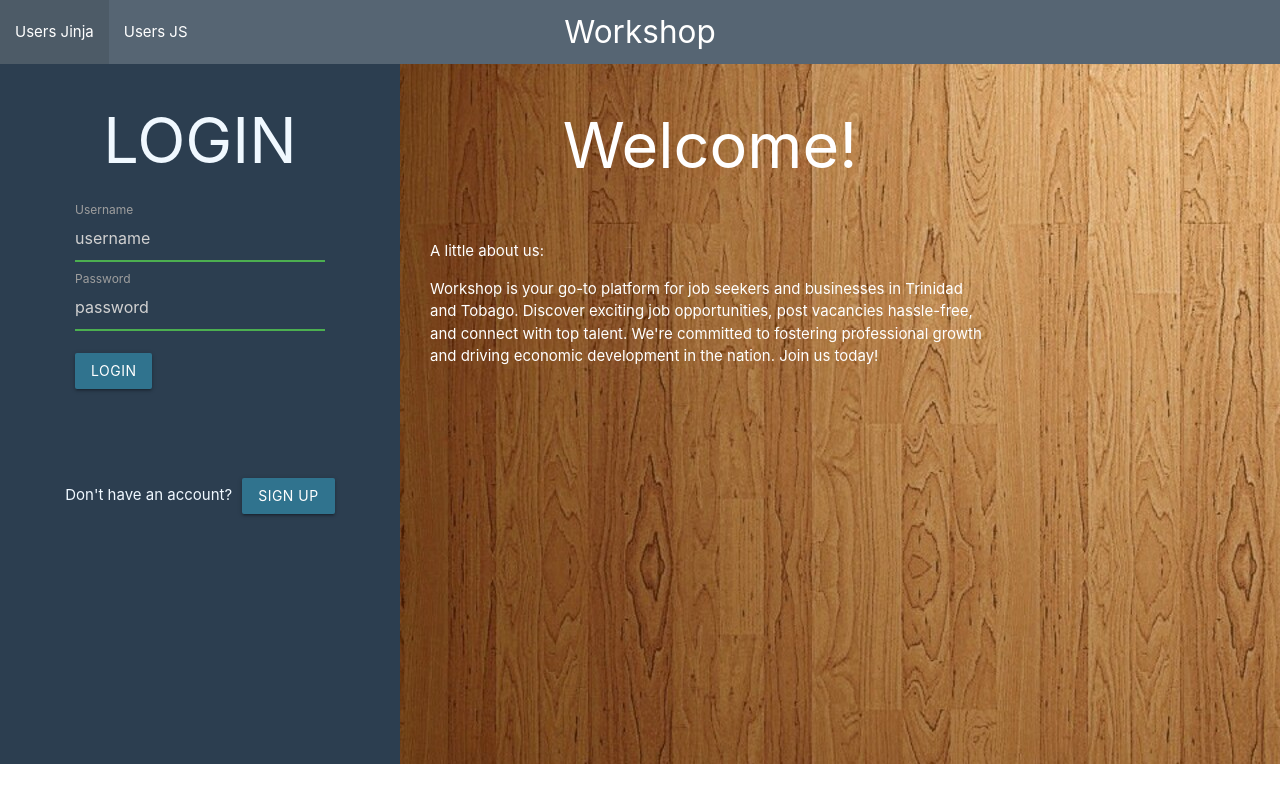
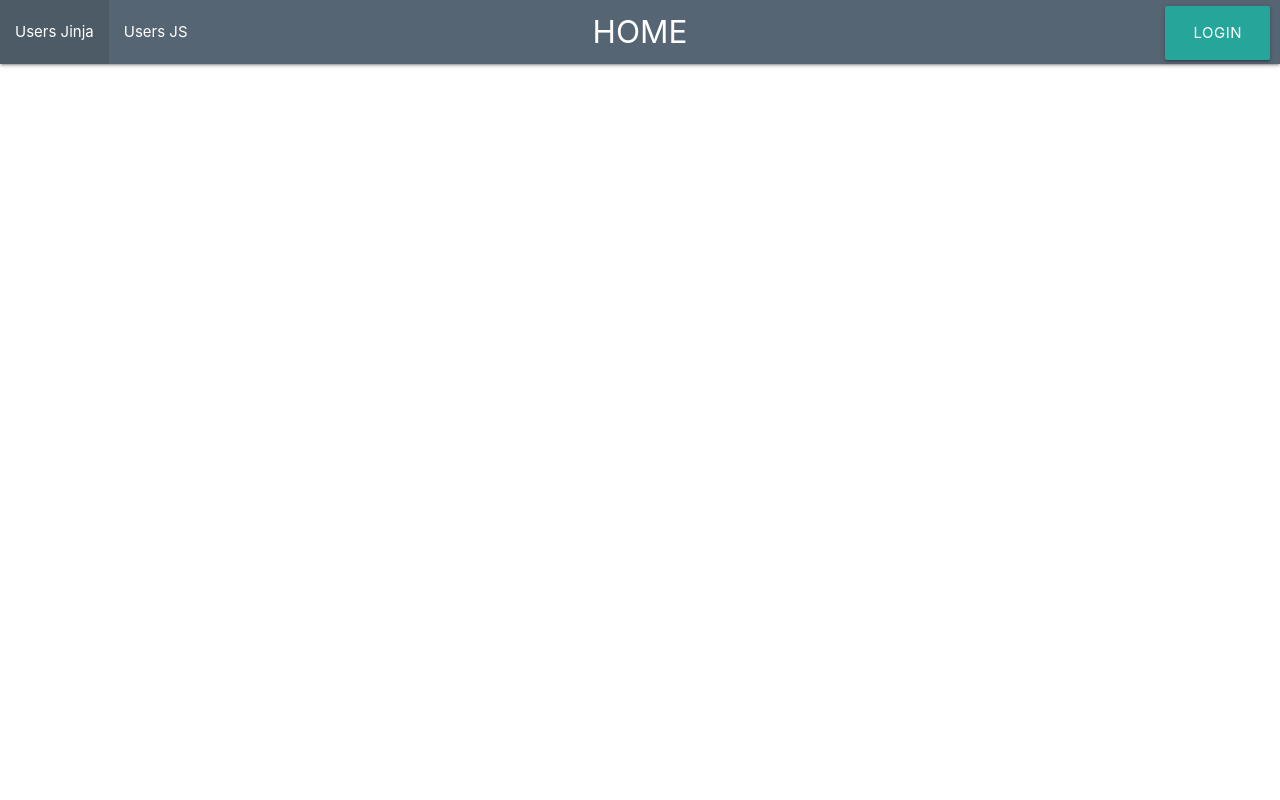
Before and after one commit to quanafoon/WorkShop, a Flask app: page / in a window 1280 px wide. Run offline with Flask 3, Linux system fonts and the light colour scheme.

Commit message:
home page appears first

```diff
--- a/App/templates/layout.html
+++ b/App/templates/layout.html
@@ -28,11 +28,14 @@
                   <li><a href="/static/users">Users JS</a></li>
               </ul>
               {% if is_authenticated %}
-              <ul id="nav-mobile" class="right">
-                <li><button class="waves-effect btn-large" id="logoutBtn" style="margin: 0px 10px">Logout</button></li>
+                <ul id="nav-mobile" class="right">
+                  <li><button class="waves-effect btn-large" id="logoutBtn" style="margin: 0px 10px">Logout</button></li>
 
-              </ul>
-
+                </ul>
+              {% else %}
+                <ul id="nav-mobile" class="right">
+                  <li><button class="waves-effect btn-large" id="loginBtn" style="margin: 0px 10px">Login</button></li>
+                </ul>
               {% endif %}
 
           </div>
@@ -53,6 +56,7 @@
               window.location.href = "/logout";
           } else {}
       });
+
     </script>
     <script>
 
@@ -67,5 +71,10 @@
         {% endwith %}
 
     </script>
+    <script>
+      document.getElementById("loginBtn").addEventListener("click", function() {
+              window.location.href = "/login";
+      });
+    </script>
   </body>
 </html>
--- a/App/templates/index.html
+++ b/App/templates/login.html
@@ -17,11 +17,11 @@
                 <h1 style="color: aliceblue;">LOGIN</h1>
                 <form method="POST" action="/login" style="align-items: center;width: 250px;">
                     <div class="input-field">
-                        <input placeholder="username" name="username" type="text" class="validate valid" required="">
+                        <input style="color:white" placeholder="username" name="username" type="text" class="validate valid" required="">
                         <label for="username" class="active">Username</label>
                     </div>
                     <div class="input-field">
-                        <input placeholder="password" name="password" type="password" class="validate valid" required="">
+                        <input style="color:white" placeholder="password" name="password" type="password" class="validate valid" required="">
                         <label for="password" class="active">Password</label>
                     </div>
                     <button type="submit" class="waves-effect waves-light btn" style="background-color:#30738E">Login</button>
--- a/App/templates/signup.html
+++ b/App/templates/signup.html
@@ -5,11 +5,6 @@
 {{ super() }}
 
 {% block content %}
-    {% if is_authenticated %}
-        <h1>Flask MVC</h1>
-        <p> Welcome {{current_user.username}} </p>
-
-    {% else %}
 
     <div class="row" style="display: flex; flex-direction: row; justify-content: center;">
         <div class="card" style="height:500px;width: 500px;background-color: #7468D4;display: flex;flex-direction: column; margin: 5px;">
@@ -64,5 +59,4 @@
         </div>
     </div>
     </div>
-    {% endif %}
 {% endblock %}
--- a/App/views/__init__.py
+++ b/App/views/__init__.py
@@ -1,11 +1,11 @@
 # blue prints are imported
 # explicitly instead of using *
 from .user import user_views
-from .index import index_views
+from .login import login_views
 from .auth import auth_views
 from .signup import signup_views
 from .home import home_views
 from .shortlist import shortlist_views
 
-views = [user_views, index_views, auth_views, signup_views, home_views, shortlist_views]
+views = [user_views, login_views, auth_views, signup_views, home_views, shortlist_views]
 # blueprints must be added to this list
--- a/App/views/auth.py
+++ b/App/views/auth.py
@@ -1,7 +1,7 @@
 from flask import Blueprint, render_template, jsonify, request, flash, send_from_directory, flash, redirect, url_for
 from flask_jwt_extended import jwt_required, current_user, unset_jwt_cookies, set_access_cookies
 
-from .index import index_views
+from .login import login_views
 from .home import home_views
 
 from App.controllers import (
@@ -40,7 +40,7 @@ def login_action():
 
 @auth_views.route('/logout', methods=['GET'])
 def logout_action():
-    response = redirect(url_for('index_views.index_page'))
+    response = redirect(url_for('home_views.home_page'))
     flash("Logged Out!")
     unset_jwt_cookies(response)
     return response
--- a/App/views/home.py
+++ b/App/views/home.py
@@ -7,9 +7,15 @@ from werkzeug.utils import secure_filename
 
 home_views = Blueprint('home_views', __name__, template_folder='../templates')
 
+
+@home_views.route('/', methods=['GET'])
+def home_page():
+    return render_template('home.html')
+
+
 @home_views.route('/home', methods=['GET'])
 @jwt_required()
-def home_page():
+def home_page2():
     internships = getInternships()
     applications = getApplications()
     userShortlists = getUserShortlistedApplications(current_user.id)
--- a/App/views/index.py
+++ b/App/views/login.py
@@ -2,13 +2,11 @@ from flask import Blueprint, redirect, render_template, request, send_from_direc
 from App.models import db, Applications, Shortlist
 from App.controllers import create_user
 
-index_views = Blueprint('index_views', __name__, template_folder='../templates')
+login_views = Blueprint('login_views', __name__, template_folder='../templates')
 
-@index_views.route('/', methods=['GET'])
-def index_page():
-    return render_template('index.html')
 
-@index_views.route('/init', methods=['GET'])
+
+@login_views.route('/init', methods=['GET'])
 def init():
     db.drop_all()
     db.create_all()
@@ -16,11 +14,12 @@ def init():
     create_user('admin','adminpass', 'admin')
     return jsonify(message='db initialized!')
 
-@index_views.route('/health', methods=['GET'])
-def health_check():
-    return jsonify({'status':'healthy'})
+@login_views.route('/login', methods=['GET'])
+def home_page():
+    return render_template('login.html')
 
-@index_views.route('/applicationsList', methods=['GET'])
+
+@login_views.route('/applicationsList', methods=['GET'])
 def list():
     applications = Applications.query.all()
     application_list = []
@@ -40,7 +39,7 @@ def list():
     return jsonify(application_list)
 
 
-@index_views.route('/shortlistList', methods=['GET'])
+@login_views.route('/shortlistList', methods=['GET'])
 def list2():
     shortlist = Shortlist.query.all()
     shortlist_list = []
--- a/App/views/user.py
+++ b/App/views/user.py
@@ -1,7 +1,7 @@
 from flask import Blueprint, render_template, jsonify, request, send_from_directory, flash, redirect, url_for
 from flask_jwt_extended import jwt_required, current_user as jwt_current_user
 
-from.index import index_views
+from.login import login_views
 
 from App.controllers import (
     create_user,
```
